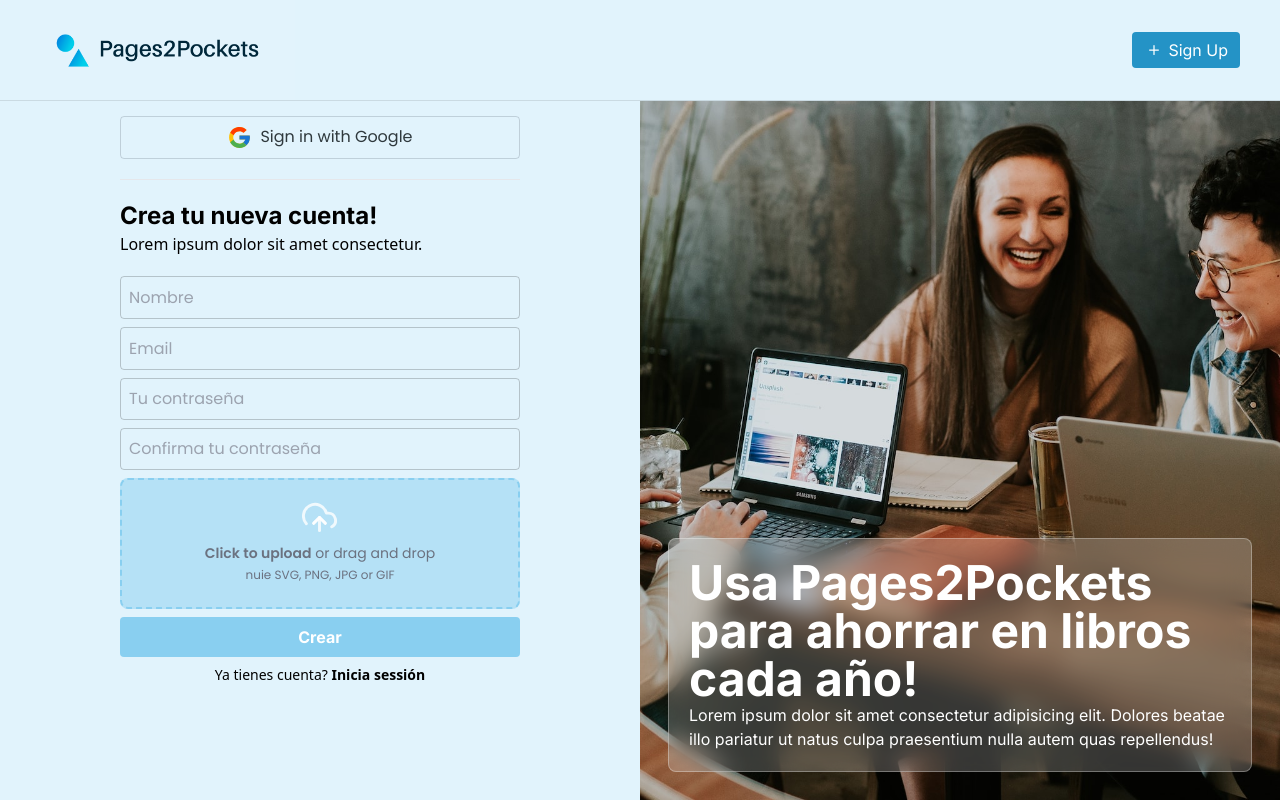
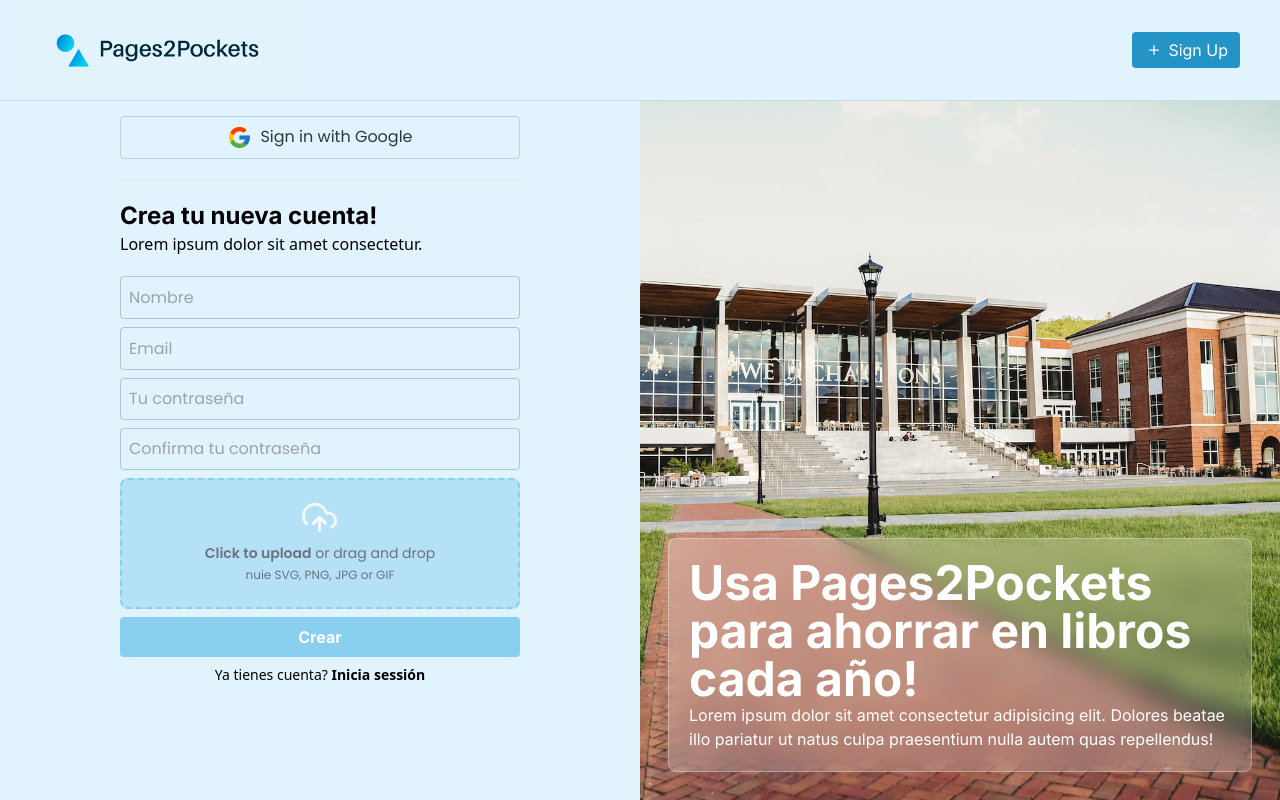
Before and after one commit to jtayped/pages2pockets, a React (Create React App) app: page /signup in a window 1280 px wide. Built offline with nearby package versions, Linux system fonts and the light colour scheme.

Commit message:
signup page

```diff
--- a/src/pages/SignUp.jsx
+++ b/src/pages/SignUp.jsx
@@ -216,7 +216,7 @@
           </form>
         </div>
       </div>
-      <div className="relative h-full w-full flex items-end p-7 justify-center">
+      <div className="relative h-full w-full flex items-end p-7 justify-center bg-black">
         <img
           className="absolute top-0 left-0 w-full h-full object-cover object-center"
           src={SignUpImage}
```
Also changed, not shown: src/assets/images/signup.jpg.
